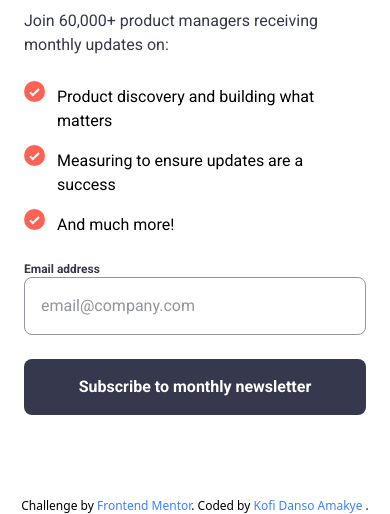
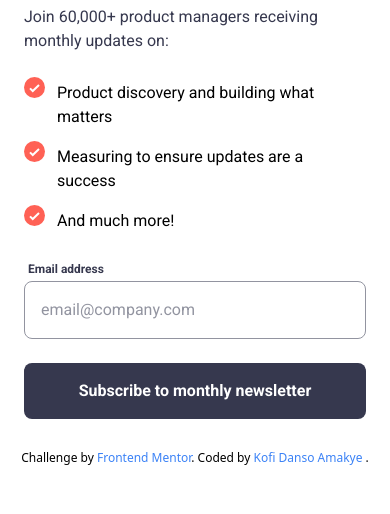
Before and after one commit to Kofiastro/newsletter-sign-up-with-success-message, a website: page index.html in a window 390 px wide. Shown: the part 394-908 px from the top of the page. After the commit the page ends 860 px from the top, so only its background shows below. Drawn offline with Linux system fonts and the light colour scheme.

Commit message:
padding email address

```diff
--- a/index.html
+++ b/index.html
@@ -64,7 +64,7 @@
           <div class="mb-4 md:max-w-sm md:my-6">
             <!--Form-->
             <form action="submit" id="email-form">
-              <p class="font-bold text-xs text-CharcoalGrey md:p-2 md:pt-3">Email address</p>
+              <p class="font-bold text-xs p-1 text-CharcoalGrey md:p-2 md:pt-3">Email address</p>
               <input type="email" name="email" id="email-address" placeholder="email@company.com"
                 class="placeholder:text-Grey p-4 mb-6 flex w-full rounded-lg border focus:outline-none focus:ring-1 focus:ring-CharcoalGrey border-Grey" />
               <button class="text-White font-bold rounded-lg flex w-full bg-CharcoalGrey justify-center p-4 hover:bg-Tomato hover:shadow-lg hover:shadow-Tomato">
@@ -77,7 +77,7 @@
     </div>
   </div>
 </main>
-<footer class="font-spartan bg-cream text-xs mt-12 text-center ">
+<footer class="font-spartan bg-cream text-xs text-center ">
   Challenge by
   <a href="https://www.frontendmentor.io?ref=challenge" class="text-blue-500" target="_blank">Frontend Mentor</a>.
   Coded by
```
Also changed, not shown: css/style.css.
